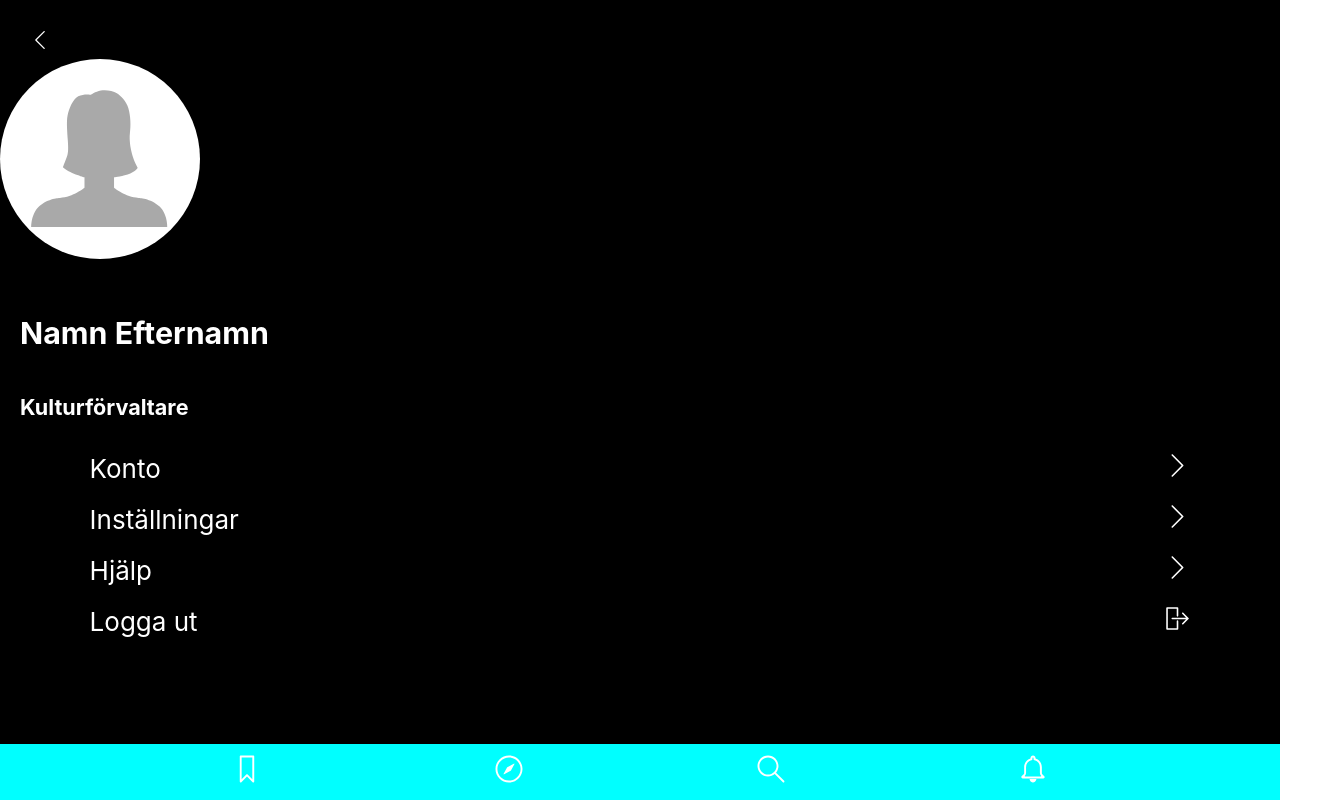
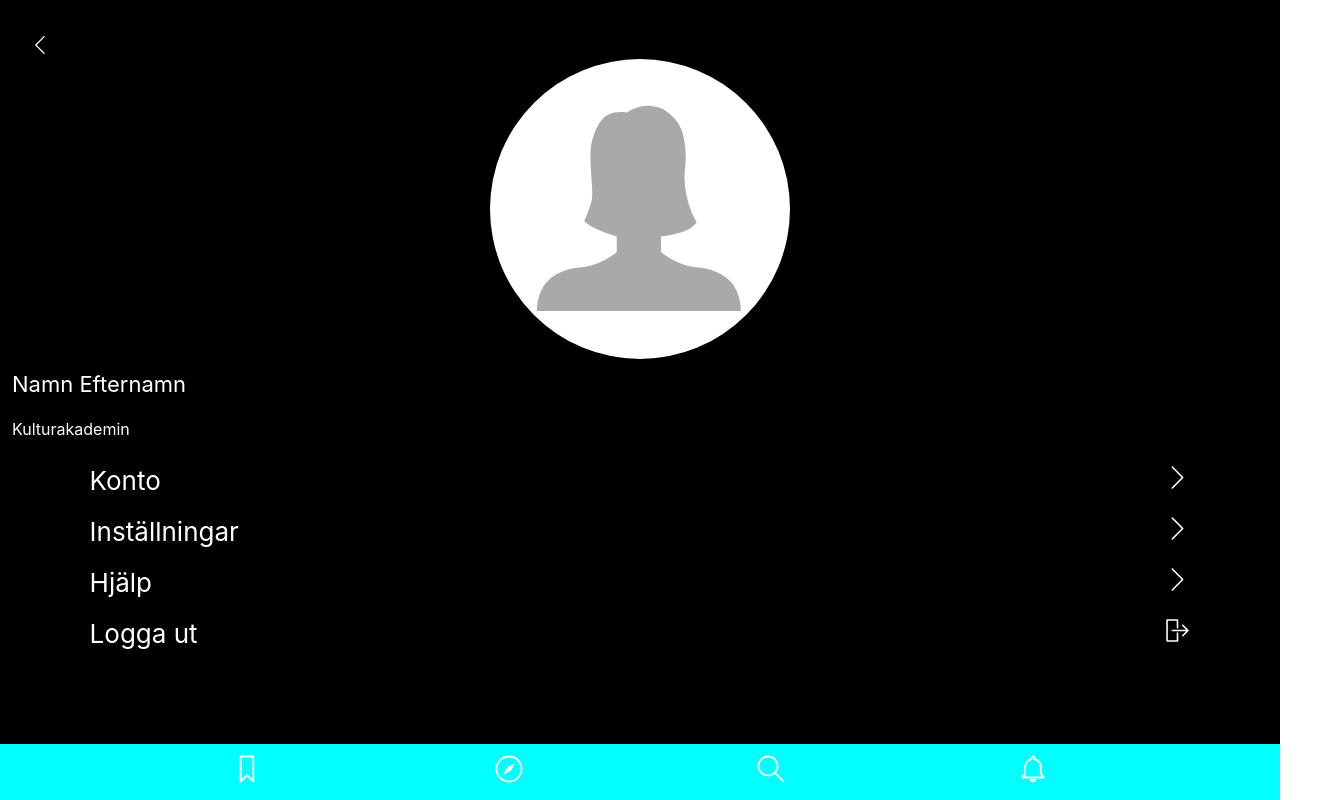
Before and after one commit to erikarvidsson/KA-project2, a React (Create React App) app: page /Profile in a window 1280 px wide. Shown: the top 800 px of the page, 1320 px wide, since content can reach past the window. Built offline with nearby package versions, Linux system fonts and the light colour scheme.

Commit message:
fixed some more to the form file

```diff
--- a/src/components/Form/index.js
+++ b/src/components/Form/index.js
@@ -16,25 +16,45 @@ width: 100vw;
 display: flex;
 border-bottom: 1px solid white;
 padding-bottom: 25px;
-height: 35px;
+height: 51px;
 width: 90vw;
 list-style: none;
 `;
 
-const Input = styled.input`
-height: 55px;
+const InputStyled = styled.input`
+height: 60px;
+width: 100vw;
 background-color: black;
 border: none;
 color: #fff;
 font-size: 20px;
 padding-left: 10px;
 text-decoration: none;
-border: 0;
+outline: none;
+display: flex;
 
+::placeholder {
+color: #fff;
+width: 100vw;
+text-align: center;
+}
+`;
+
+const ButtonStyled = styled.button`
+height: 53px;
+display: flex;
+flex-direction: column;
+justify-content: flex-end;
+
+img{
+  width: 30px;
+  height: 30px;
+}
 `;
 
 const Label = styled.label`
-
+color: #fff;
+width: 100px;
 `;
 
 const Form = (props) => {
@@ -47,44 +67,46 @@ const Form = (props) => {
     return (
       <DivStyled>
         <FormStyled>
-          <Label>
-            Namn
-          <Input
+          <Label>hej</Label>
+          <InputStyled
+            placeholder="Namn"
             value={namn}
             onChange={e => setNamn(e.target.value)}
             type="text"
             id="userText"/>
-          </Label>
+            <ButtonStyled><img src="assets/icons/cancel-1.svg"></img></ButtonStyled>
           </FormStyled>
+
           <FormStyled>
-          <Label>
-            Yrke
-          <Input
+            <Label>hej</Label>
+            <InputStyled
+              placeholder="Yrke"
               value={yrke}
               onChange={e => setYrke(e.target.value)}
               type="text"
               id="userText"/>
-            </Label>
+            <ButtonStyled><img src="assets/icons/cancel-1.svg"></img></ButtonStyled>
           </FormStyled>
+
         <FormStyled>
-          <Label>
-            Mailadress
-          <Input
+          <Label>hej</Label>
+          <InputStyled
+            placeholder="Mailadress"
             value={mailadress}
             onChange={e => setMailadress(e.target.value)}
             type="text"
             id="userText"/>
-          </Label>
+          <ButtonStyled><img src="assets/icons/cancel-1.svg"></img></ButtonStyled>
         </FormStyled>
+
         <FormStyled>
-          <Label>
-            Telefon
-          <Input
-            value={telefon}
+          <Label>hej</Label>
+          <InputStyled
+            placeholder="Telefon"
             onChange={e => setTelefon(e.target.value)}
             type="text"
             id="userText"/>
-            </Label>
+          <ButtonStyled><img src="assets/icons/cancel-1.svg"></img></ButtonStyled>
         </FormStyled>
       </DivStyled>
   )}
--- a/src/components/KontoPage/index.js
+++ b/src/components/KontoPage/index.js
@@ -1,16 +1,11 @@
 import React,{ useState } from 'react';
 import { Route, Switch, Link } from "react-router-dom";
 import styled from "styled-components";
-import Form from '../Form';
+import FormStyled from '../Form';
 import {Header, H2, H3, P} from '../typo';
 
-// const Section = styled.section`
-// height: 100vh;
-// width: 100vw;
-//
-// `;
 
-const Profile = styled.div`
+const ProfileStyled = styled.div`
 height: 130px;
 display: flex;
 align-items: center;
@@ -18,16 +13,15 @@ justify-content: flex-start;
 border-bottom: 1px solid white;
 `;
 
-const Img = styled.img `
-width: 100px;
-height: 100px;
+const ImgStyled = styled.img `
+width: 130px;
+height: 90px;
 border-radius: 50%;
+margin-left: 33px;
 background-color: #fff;
 object-fit: cover;
 
 `;
-
-
 
 const KontoPage = (props) => {
 
@@ -38,12 +32,12 @@ const KontoPage = (props) => {
 
   return (
     <div>
-        <H3 text='Konto'/>
-          <Profile>
-            <Img></Img>
+        <H3 text='Konto' textAlign='center'/>
+          <ProfileStyled>
+            <ImgStyled></ImgStyled>
               <H3 text='Ändra profilbild'/>
-            </Profile>
-        <Form/>
+            </ProfileStyled>
+        <FormStyled/>
   </div>
 )}
 
--- a/src/components/ProfilePage/index.js
+++ b/src/components/ProfilePage/index.js
@@ -2,17 +2,17 @@ import React from 'react';
 import { Link } from "react-router-dom";
 import styled from "styled-components";
 import NavigationButton from '../NavigationButton';
+import {Header, H2, H3, P} from '../typo';
 
-const Section = styled.section`
-  height: 100vh;
+const ImgStyled = styled.img`
+height: 300px;
+display: flex;
 width: 100vw;
+justify-content: center;
 
-  .profilePicture {
-    height: 200px;
-  }
 `;
 
-const Icon = styled.div`
+const IconStyled = styled.div`
   color: #fff;
   display: flex;
   justify-content:center;
@@ -20,58 +20,36 @@ const Icon = styled.div`
   position:fixed;
   top:30px;
   left:30px;
-  a {
-    display:flex;
-    align-items:center;
-  }
 
   img {
     width:20px;
     height:auto;
   }
 `;
-const Div = styled.div`
-  /* height: 40vh; */
+const DivStyled = styled.div`
   width: 100vw;
 a {
   color: #fff;
   text-decoration: none;
 }
 
-  h3 {
-    display: flex;
-    flex-direction: row;
-    justify-content: flex-start;
-    width: 100vw;
-    padding: 20px;
-  }
-  h5 {
-    display: flex;
-    flex-direction: row;
-    justify-content: flex-start;
-    width: 100vw;
-    padding-left: 20px;
-    line-height: 0;
-  }
 `;
 
 const ProfilePage = (props) => {
     return (
     <div>
-      <Section>
-      <Icon>
+      <IconStyled>
         <Link to='/'><img src='assets/icons/left-arrow.svg'/></Link>
-      </Icon>
-        <img className='profilePicture'src='assets/icons/Profilbild.svg' alt=''></img>
-        <Div>
-          <h3>Namn Efternamn</h3>
-          <h5>Kulturförvaltare</h5>
+        </IconStyled>
+          <ImgStyled src='assets/icons/Profilbild.svg' alt=''></ImgStyled>
+        <DivStyled>
+          <H3 text="Namn Efternamn"/>
+          <P text="Kulturakademin"/>
             <Link to='/Konto'><NavigationButton goTo="Konto" img="assets/icons/right-arrow.svg"/></Link>
             <Link to='/Settings'><NavigationButton goTo="Inställningar" img="assets/icons/right-arrow.svg"/></Link>
             <Link to='/Konto'><NavigationButton goTo="Hjälp" img="assets/icons/right-arrow.svg"/></Link>
             <Link to='/Konto'><NavigationButton goTo="Logga ut" img="assets/icons/logout.svg"/></Link>
-          </Div>
-      </Section>
+        </DivStyled>
     </div>
 )}
 export default ProfilePage;
```
Lines whose indentation alone changed are shown as unchanged.
